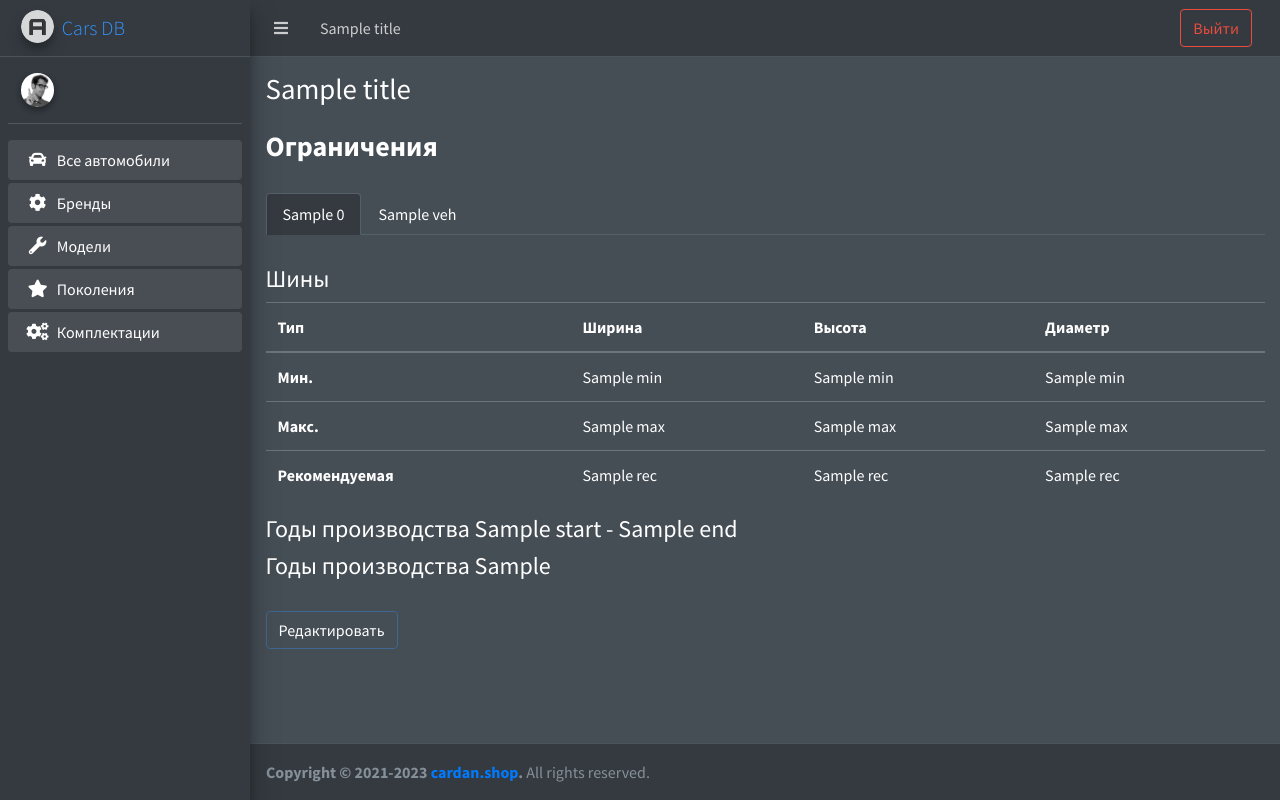
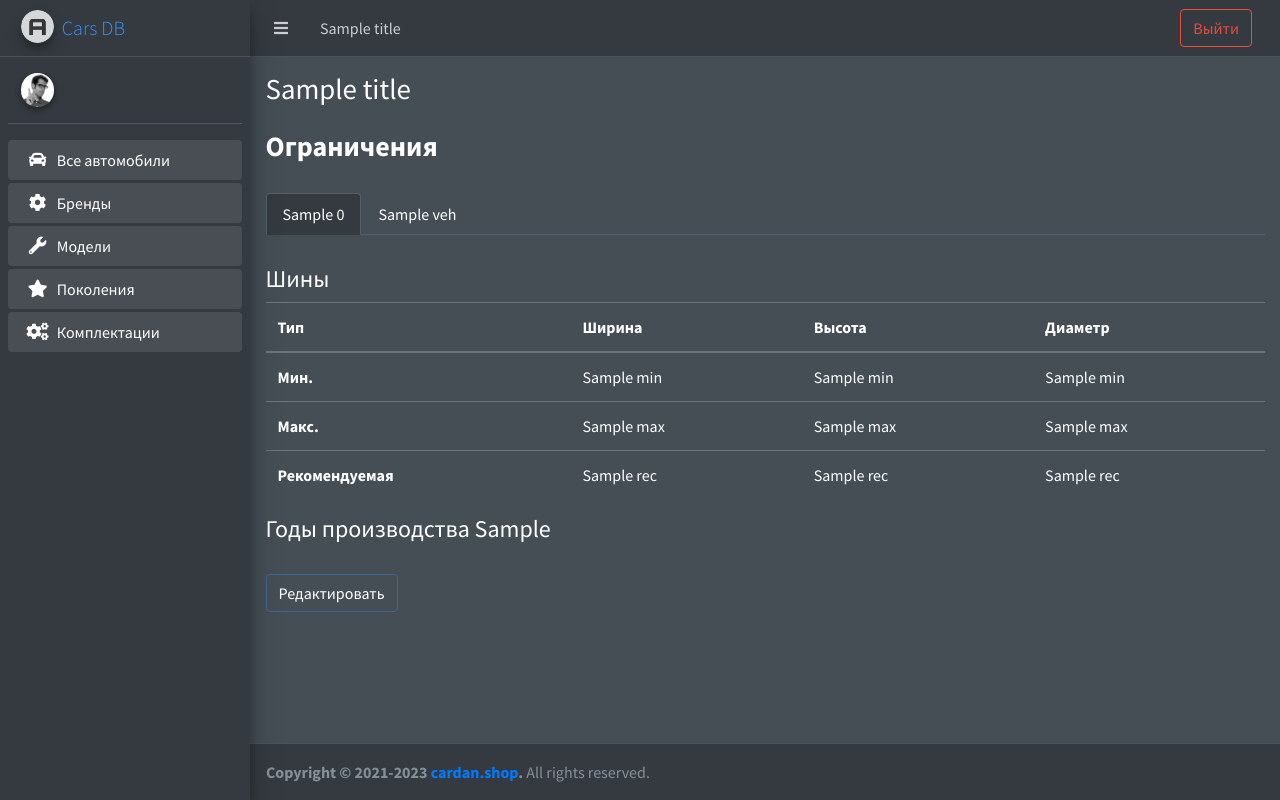
Before and after one commit to Wechnik/db_car_params, a Django app: template core/db_manager/templates/all_car/detail.html in a window 1280 px wide. Run offline with Django 4.2, Linux system fonts and the light colour scheme; the template is opened without the code that fills it: most values are stand-ins (such as "Sample title", 1, 10 or a date in 2020); some libraries are stand-ins or nearby versions.

Commit message:
Правки мелкие.

```diff
--- a/core/db_manager/templates/all_car/detail.html
+++ b/core/db_manager/templates/all_car/detail.html
@@ -26,7 +26,7 @@
     </ul>
 
     <div class="tab-content" style="margin-top: 30px; margin-bottom: 30px;">
-        <div class="tab-pane fade show active" id="description">
+        <div class="tab-pane fade show active" id="{{ vehicle.0.name }}">
             <h4>Шины</h4>
             <table class="table">
                 <thead>
@@ -58,12 +58,11 @@
                 </tr>
                 </tbody>
             </table>
-            <h4>Годы производства {{ vehicle.0.attributes.years_of_production.start }} - {{ vehicle.0.attributes.years_of_production.end }}</h4>
             <h4>Годы производства {{ vehicle.0.attributes.years_of_production }}</h4>
         </div>
         {% if vehicle.1 %}
             {% for veh in vehicle|slice:"1:" %}
-                <div class="tab-pane fade" id="description">
+                <div class="tab-pane fade" id="{{ veh.name }}">
                     <h4>Шины</h4>
                     <table class="table">
                         <thead>
```
